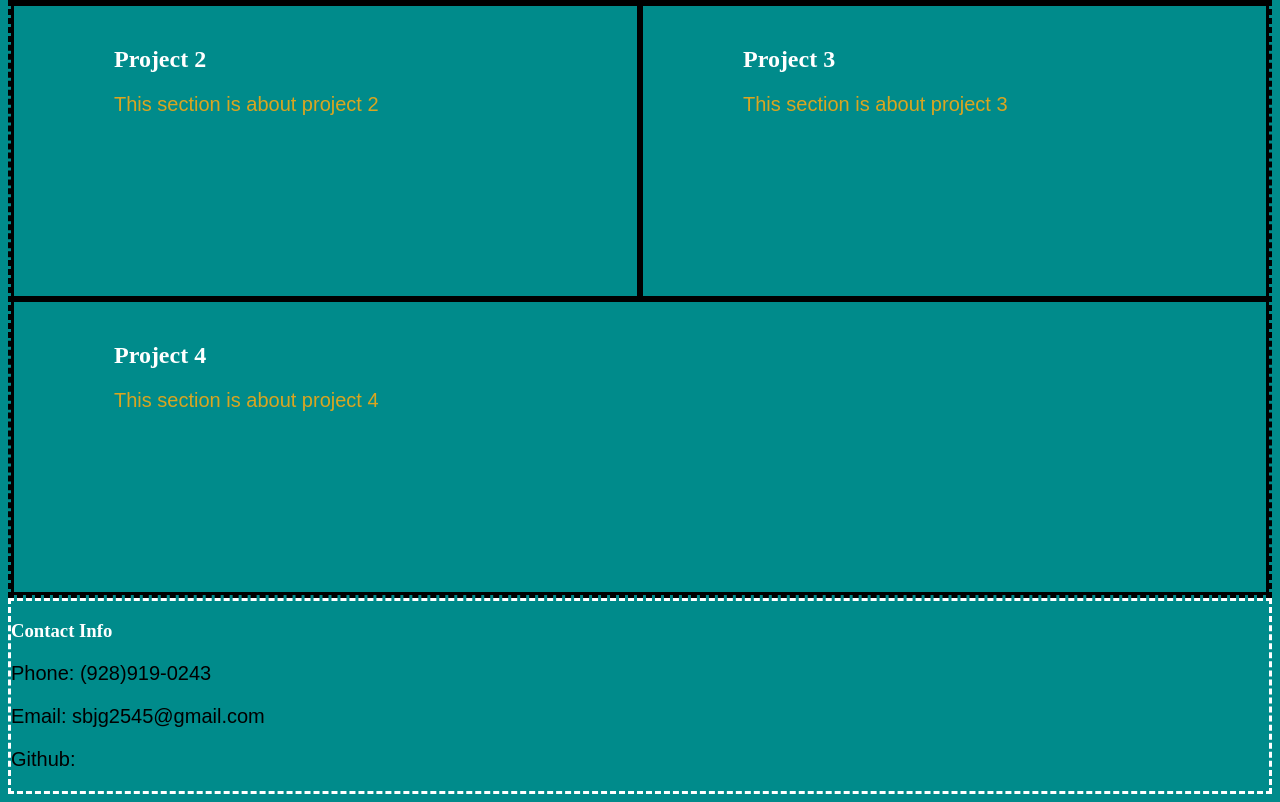
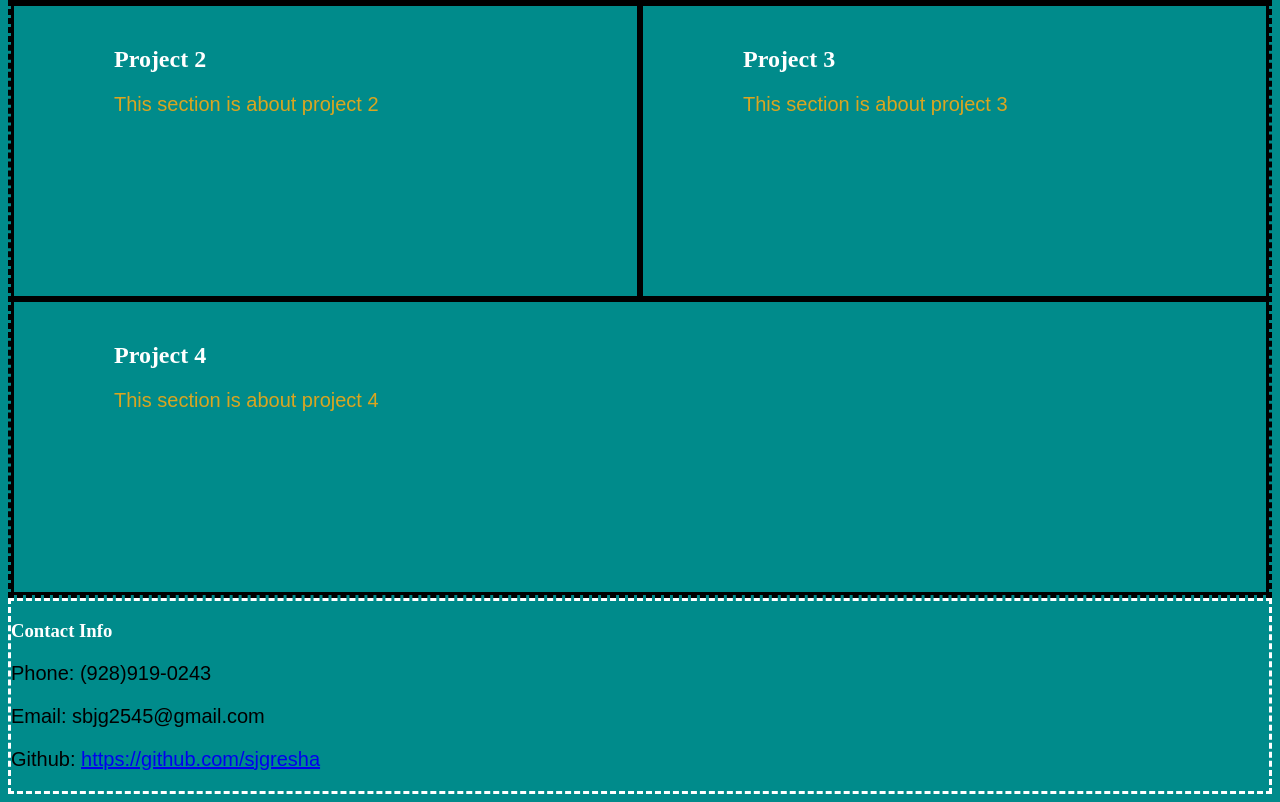
Before and after one commit to sjgresha/steven-portfolio, a plain HTML site: page index.html in a window 1280 px wide. Shown: the part 909-1711 px from the top of the page. Drawn offline with Linux system fonts and the light colour scheme.

Commit message:
added github link

```diff
--- a/index.html
+++ b/index.html
@@ -98,7 +98,9 @@
     <h3>Contact Info</h3>
     <p>Phone: (928)919-0243</p>
     <p>Email: sbjg2545@gmail.com</p>
-    <p>Github: </p>
+    <p>Github:
+      <a href="https://github.com/sjgresha">https://github.com/sjgresha</a>
+   </p>
   </footer>
 </body>
 </html>
```
